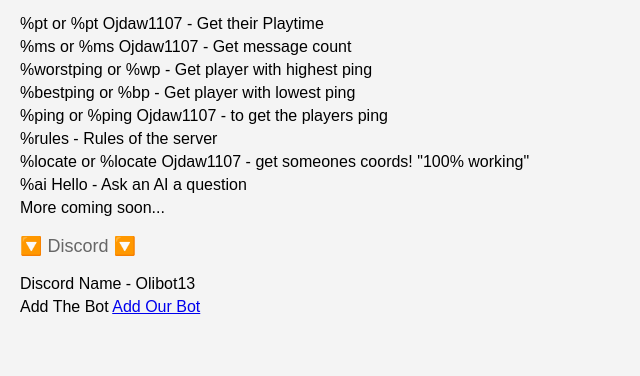
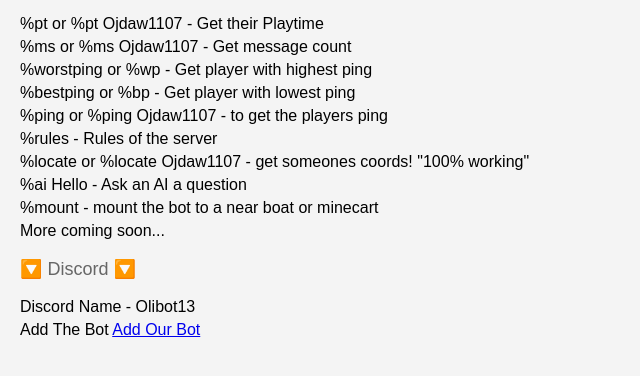
Before and after one commit to Olibot1107/Ojdaw1107.github.io, a plain HTML site: page index.html in a window 1280 px wide. Shown: the part 104-480 px from the top of the page, without its empty margins (0-640 px from the left). Drawn offline with Linux system fonts and the light colour scheme.

Commit message:
Update index.html

```diff
--- a/index.html
+++ b/index.html
@@ -47,6 +47,7 @@
             <li>%rules - Rules of the server</li>
             <li>%locate or %locate Ojdaw1107 - get someones coords! "100% working"</li>
             <li>%ai Hello - Ask an AI a question</li>
+            <l1>%mount - mount the bot to a near boat or minecart</l1>
             <li>More coming soon...</li>
         </ul>
         <ul>
```
